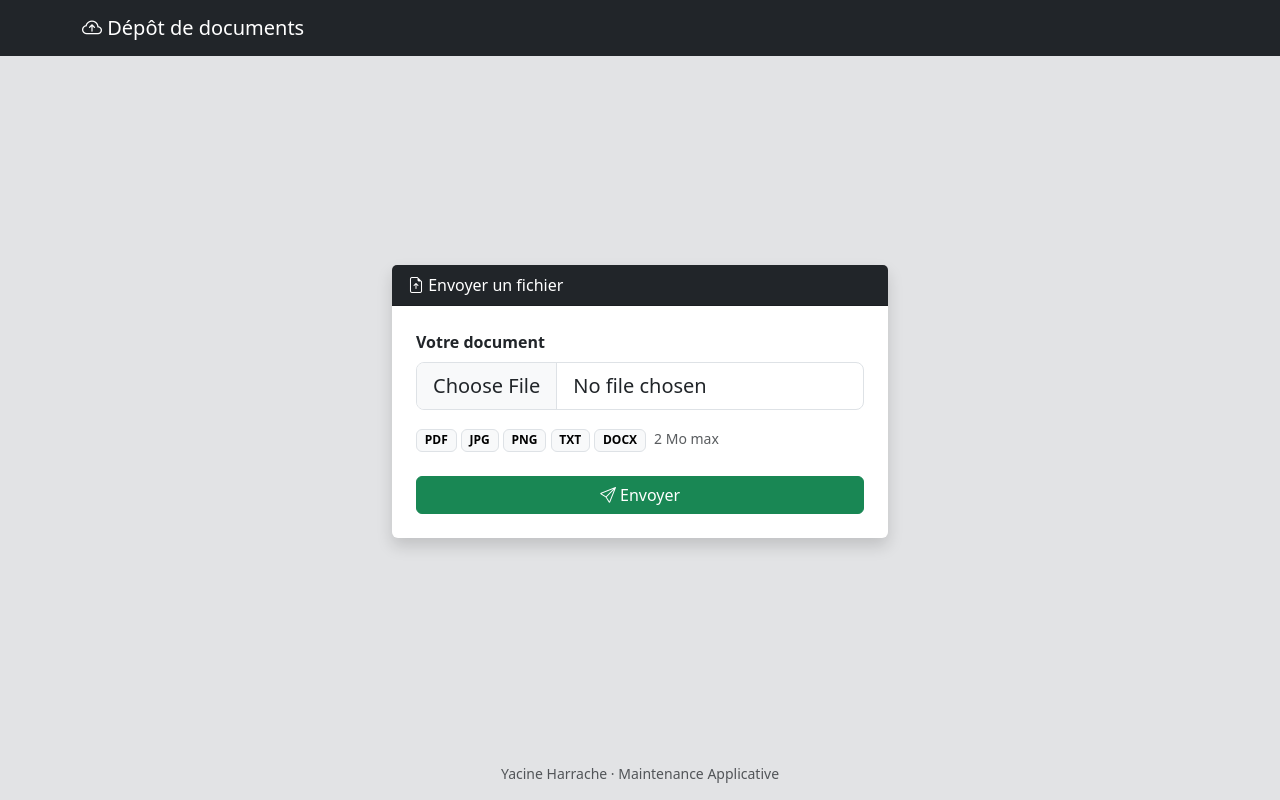
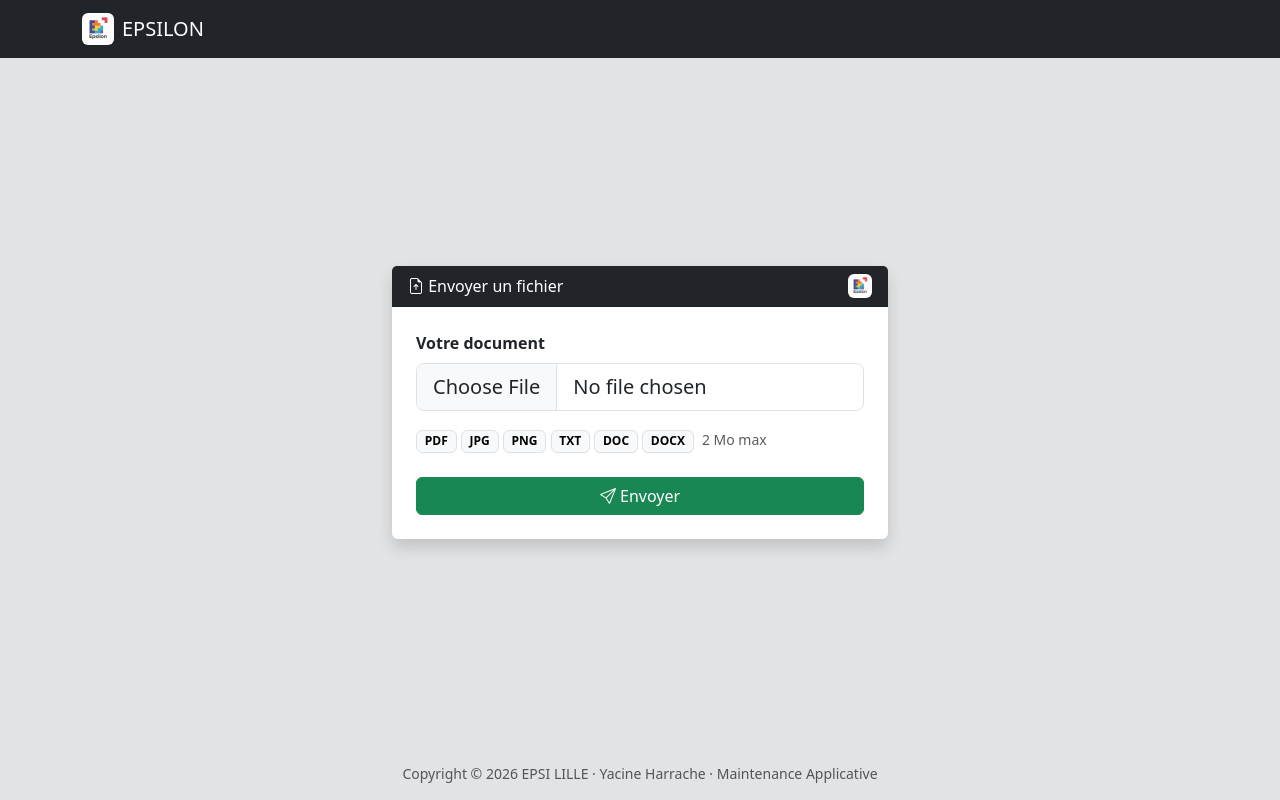
Before and after one commit to yacinehrc/maintenance-app, a PHP site: page / in a window 1280 px wide. Run offline with PHP 8.4, Linux system fonts and the light colour scheme; a stand-in replaces the project's code that opens the database connection.

Commit message:
Suite du TP

```diff
--- a/config.example.php
+++ /dev/null
@@ -1,5 +0,0 @@
-<?php
-$dbHost = '';
-$dbName = '';
-$dbUser = '';
-$dbPass = '';
--- a/index.php
+++ b/index.php
@@ -3,7 +3,7 @@
 <head>
     <meta charset="UTF-8">
     <meta name="viewport" content="width=device-width, initial-scale=1">
-    <title>Dépôt de documents</title>
+    <title>EPSILON — Dépôt de documents</title>
     <link href="https://cdn.jsdelivr.net/npm/bootstrap@5.3.3/dist/css/bootstrap.min.css" rel="stylesheet">
     <link href="https://cdn.jsdelivr.net/npm/bootstrap-icons@1.11.3/font/bootstrap-icons.min.css" rel="stylesheet">
 </head>
@@ -11,26 +11,31 @@
 
 <nav class="navbar navbar-dark bg-dark">
     <div class="container">
-        <span class="navbar-brand"><i class="bi bi-cloud-arrow-up"></i> Dépôt de documents</span>
+        <a class="navbar-brand d-flex align-items-center gap-2" href="index.php">
+            <img src="documents/epsilon.png" alt="Logo EPSILON" height="32" class="rounded">
+            <span>EPSILON</span>
+        </a>
     </div>
 </nav>
 
 <main class="container my-auto py-5" style="max-width: 520px;">
     <div class="card shadow border-0">
-        <div class="card-header bg-dark text-white">
-            <i class="bi bi-file-earmark-arrow-up"></i> Envoyer un fichier
+        <div class="card-header bg-dark text-white d-flex align-items-center justify-content-between">
+            <span><i class="bi bi-file-earmark-arrow-up"></i> Envoyer un fichier</span>
+            <img src="documents/epsilon.png" alt="EPSILON" height="24" class="rounded">
         </div>
         <div class="card-body p-4">
             <form action="upload.php" method="post" enctype="multipart/form-data">
                 <div class="mb-3">
                     <label for="fichier" class="form-label fw-semibold">Votre document</label>
-                    <input type="file" class="form-control form-control-lg" name="fichier" id="fichier" accept=".pdf,.jpg,.jpeg,.png,.txt,.docx" required>
+                    <input type="file" class="form-control form-control-lg" name="fichier" id="fichier" accept=".pdf,.jpg,.jpeg,.png,.txt,.doc,.docx" required>
                 </div>
                 <div class="mb-4">
                     <span class="badge text-bg-light border">PDF</span>
                     <span class="badge text-bg-light border">JPG</span>
                     <span class="badge text-bg-light border">PNG</span>
                     <span class="badge text-bg-light border">TXT</span>
+                    <span class="badge text-bg-light border">DOC</span>
                     <span class="badge text-bg-light border">DOCX</span>
                     <small class="text-muted ms-1">2 Mo max</small>
                 </div>
@@ -42,7 +47,9 @@
     </div>
 </main>
 
-<footer class="text-center text-muted small py-3">Yacine Harrache · Maintenance Applicative</footer>
+<footer class="text-center text-muted small py-3">
+    Copyright &copy; 2026 EPSI LILLE · Yacine Harrache · Maintenance Applicative
+</footer>
 
 </body>
 </html>
```
Also changed, not shown: upload.php (+40 -15 lines), documents/epsilon.png (added), sql/base.sql (line endings or trailing spaces).
